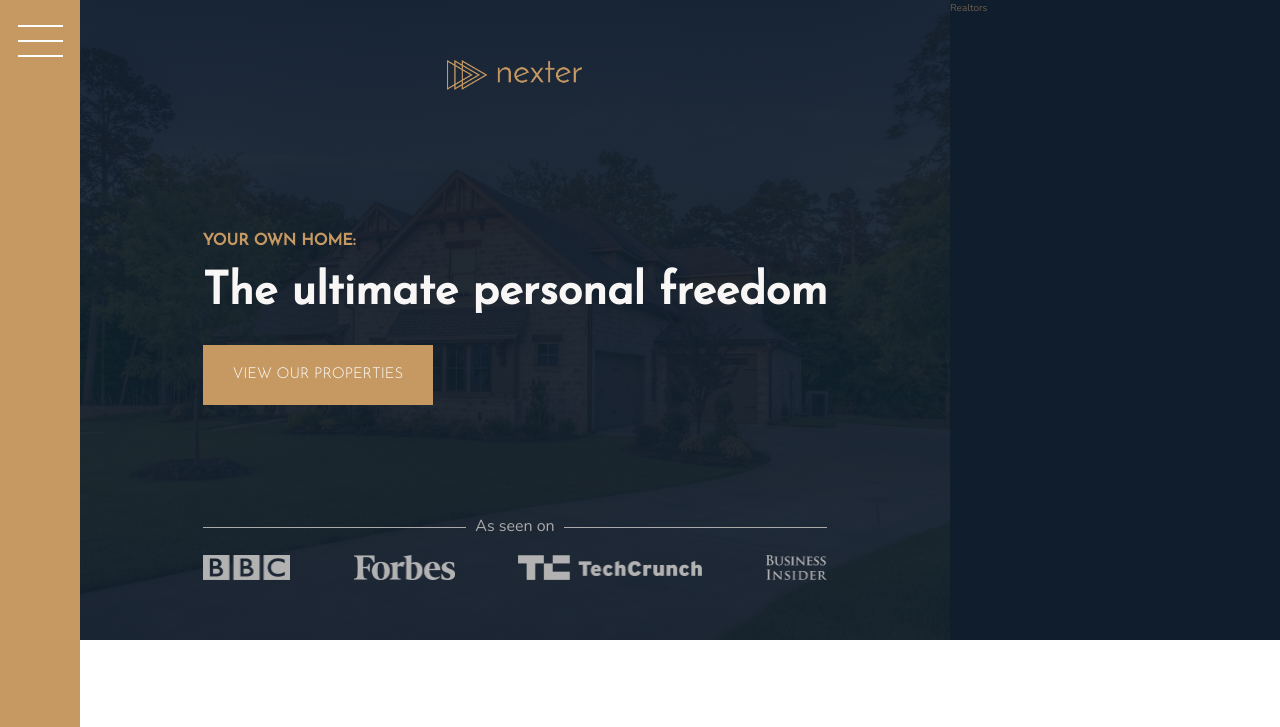
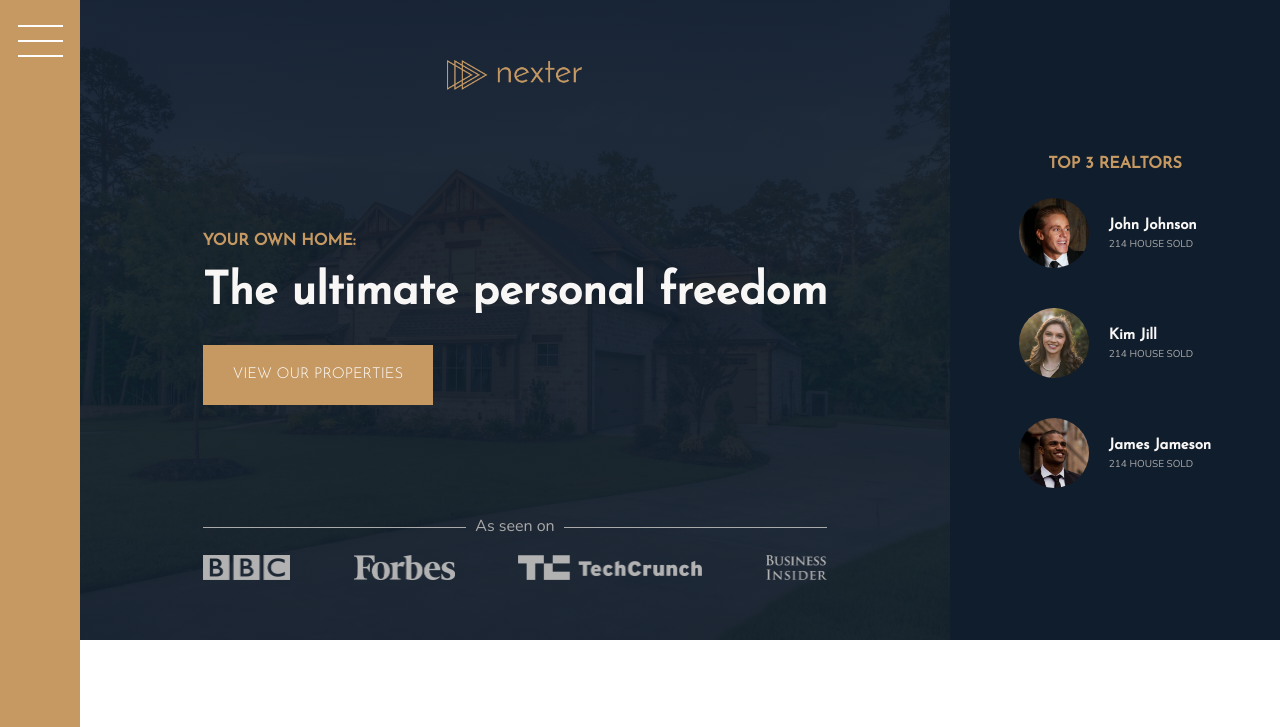
Before and after one commit to johnsonmkevin/Nexter, a website: page index.html in a window 1280 px wide. Shown: the top 727 px of the page. Drawn offline with nearby package versions, Linux system fonts and the light colour scheme.

Commit message:
realtors section adding an additional grid and position in within the realtors cell

```diff
--- a/index.html
+++ b/index.html
@@ -29,7 +29,26 @@
       </div>
     </div>
 
-    <div class="realtors">Realtors</div>
+    <div class="realtors">
+      <h3 class="heading-3 realtors__heading">Top 3 Realtors</h3>
+      <div class="realtors__list">
+        <img src="img/realtor-1.jpeg" alt="realtor image 1" class="realtors__img" />
+        <div class="realtors__details">
+          <h4 class="heading-4">John Johnson</h4>
+          <p class="realtors__sold">214 house sold</p>
+        </div>
+        <img src="img/realtor-2.jpeg" alt="realtor image 2" class="realtors__img" />
+        <div class="realtors__details">
+          <h4 class="heading-4">Kim Jill</h4>
+          <p class="realtors__sold">214 house sold</p>
+        </div>
+        <img src="img/realtor-3.jpeg" alt="realtor image 3" class="realtors__img" />
+        <div class="realtors__details">
+          <h4 class="heading-4">James Jameson</h4>
+          <p class="realtors__sold">214 house sold</p>
+        </div>
+      </div>
+    </div>
 
     <section class="features">
       <div class="feature">
--- a/sass/_realtors.scss
+++ b/sass/_realtors.scss
@@ -1,4 +1,37 @@
 .realtors {
   background-color: $color-secondary;
   grid-column: col-start 7 / -1;
+  padding: 3rem;
+  display: grid;
+  align-content: center;
+  justify-content: center;
+  row-gap: 2rem;
+  justify-items: center;
+
+  &__list {
+    display: grid;
+    column-gap: 2rem;
+    row-gap: 5vh;
+    grid-template-columns: min-content max-content;
+    align-items: center;
+  }
+  &__img {
+    width: 7rem;
+    border-radius: 50%;
+    display: block;
+  }
+  &__sold {
+    text-transform: uppercase;
+    color: $color-grey-light-2;
+    margin-top: -2px;
+  }
+  &__details {
+  }
+  &__heading {
+  }
 }
+
+.heading-4 {
+  @include custom-header($color-grey-light-1);
+  font-size: 1.5rem;
+}
```
Also changed, not shown: css/all.css, css/all.min.css.
